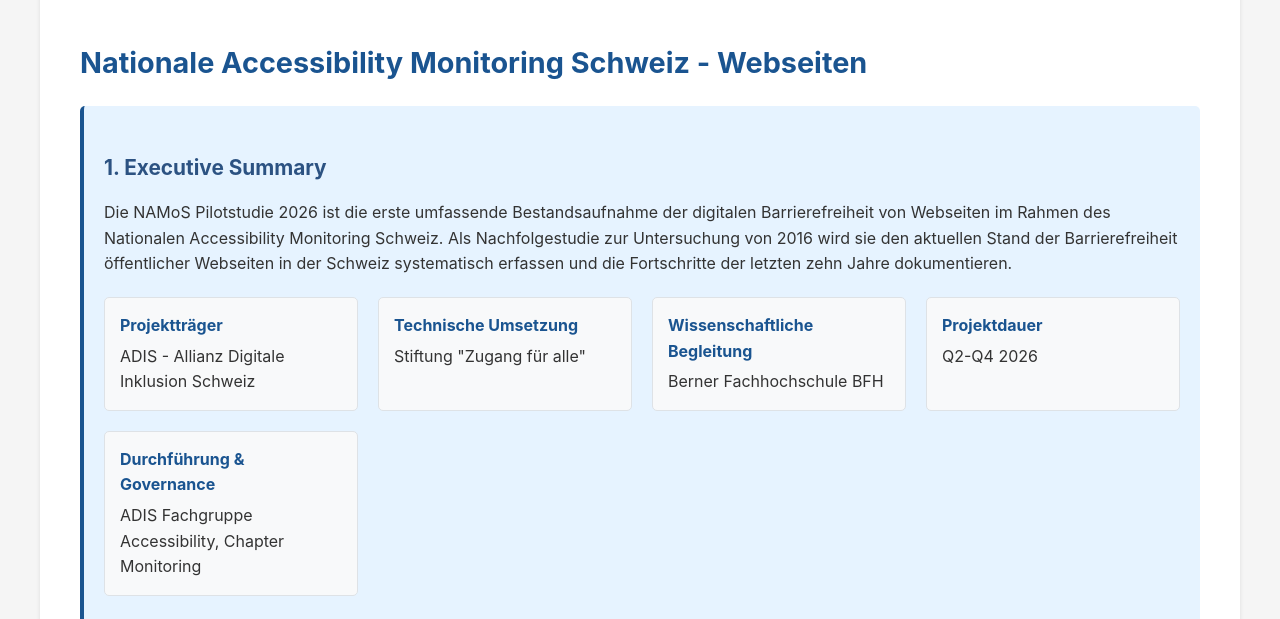
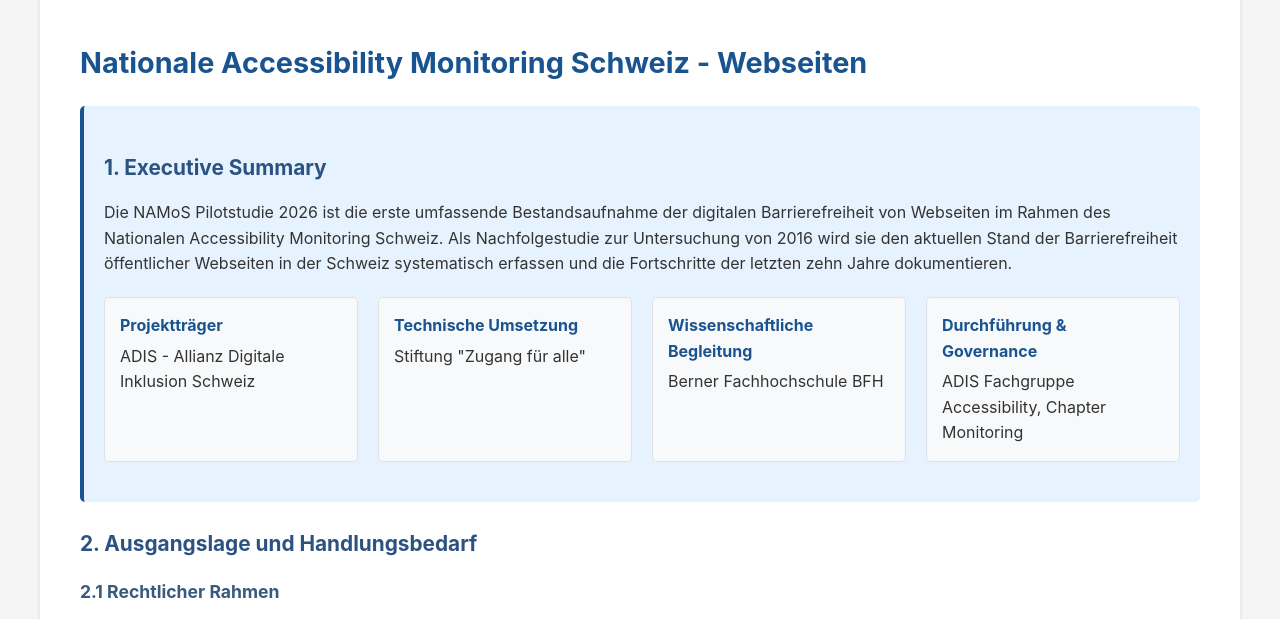
Before and after one commit to philipp-keller-zfa/pilotstudie2026-beschrieb, a plain HTML site: page index.html in a window 1280 px wide. Shown: the part 169-788 px from the top of the page. Drawn offline with Linux system fonts and the light colour scheme.

Commit message:
Update index.html

```diff
--- a/index.html
+++ b/index.html
@@ -204,10 +204,6 @@
                 <div class="info-box">
                     <strong>Wissenschaftliche Begleitung</strong>
                     Berner Fachhochschule BFH
-                </div>
-                <div class="info-box">
-                    <strong>Projektdauer</strong>
-                    Q2-Q4 2026
                 </div>
                 <div class="info-box">
                     <strong>Durchführung & Governance</strong>
```
